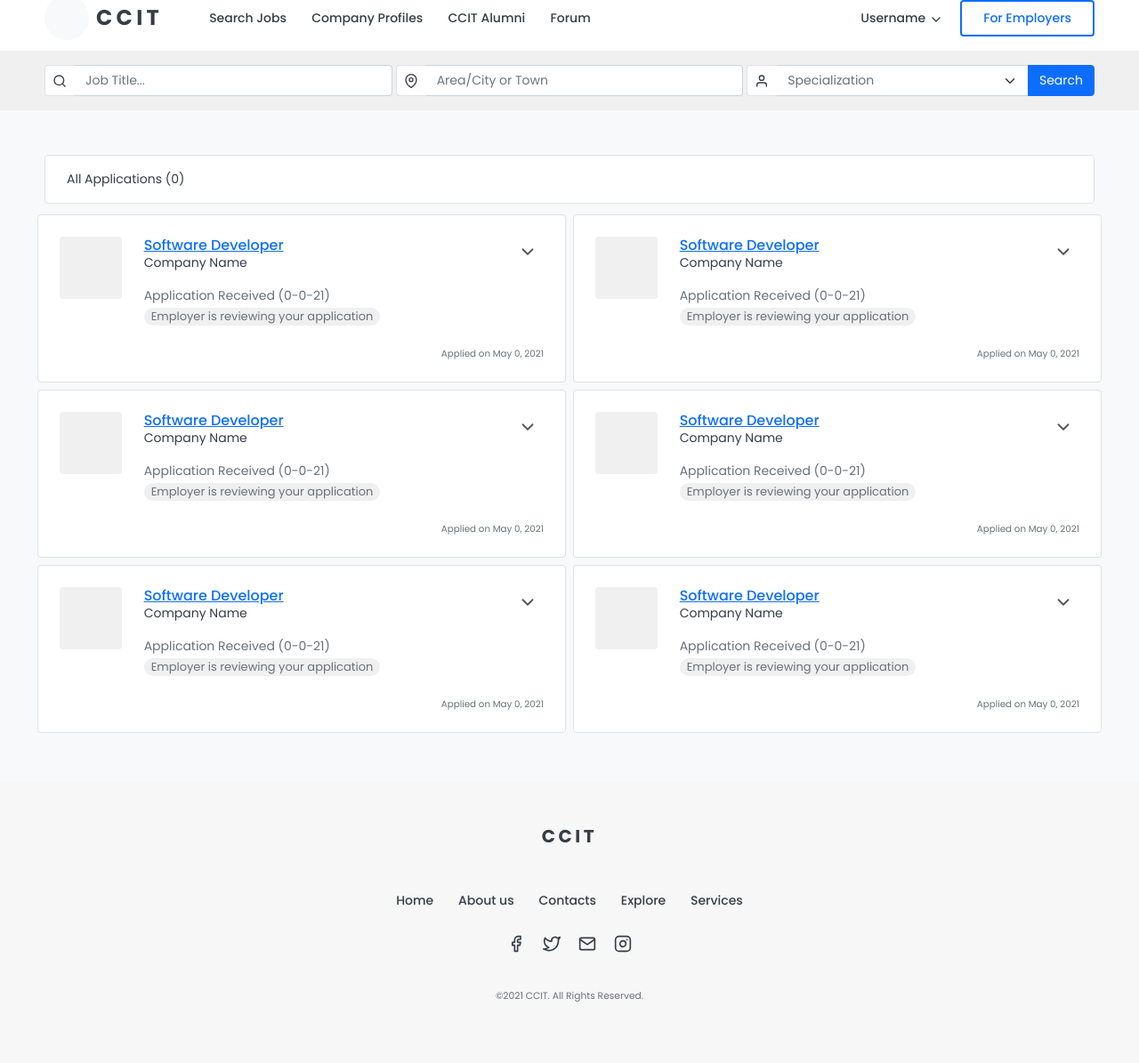
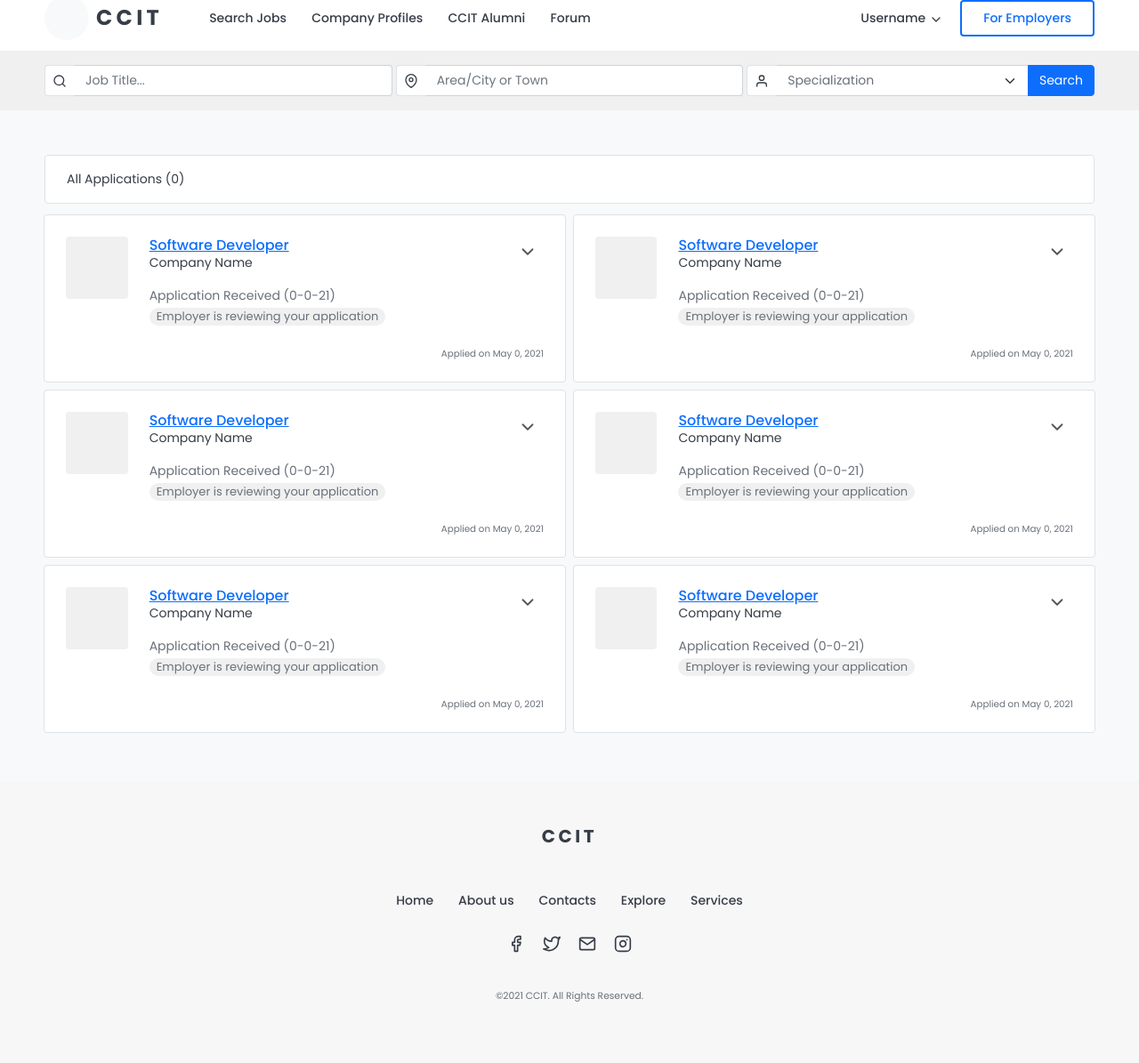
Before and after one commit to jrome-09/PortalProject, a PHP site: page /Candidate/job-applications.php in a window 1280 px wide. Shown: the part 17-1212 px from the top of the page at 89% size. Run offline with PHP 8.4, Linux system fonts and the light colour scheme; some libraries are stand-ins or nearby versions.

Commit message:
Modifying Forms

```diff
--- a/Candidate/candidate.css
+++ b/Candidate/candidate.css
@@ -38,3 +38,8 @@ div.jobs{
     bottom: 1.5rem;
     right: 1.5rem;
 }
+
+#application-row-container{
+    margin-right: calc(var(--bs-gutter-x)/ -5);
+    margin-left: calc(var(--bs-gutter-x)/ -5);
+}
--- a/Candidate/job-applications.php
+++ b/Candidate/job-applications.php
@@ -53,7 +53,7 @@ require "../html/head.html";
 				</div>
 				<div class="row" id="application-row-container">
 					<div class="col-md-6 p-1" id="multiply-application">
-						<div class="bg-white rounded border p-4">
+						<div class="bg-white rounded border p-4 shadow-sm-hover">
 							<div class="row">
 								<div class="col-md-2">
 									<div class="d-flex justify-content-center align-items-center">
@@ -68,7 +68,7 @@ require "../html/head.html";
 										<button type="button" class="btn p-1 border-1 rounded-circle hover-text-primary hover-text-feather" data-bs-toggle="dropdown"><span data-feather="chevron-down" style="height: 22px; width: 22px;"></span></button>
 										<ul class="dropdown-menu mt-1 p-2">
 											<li><a href="#" class="dropdown-item rounded py-2 pe-5 color-light fontsize-14 font-400">View Submitted Profile</a></li>
-											<li><a href="job-applications.php" class="dropdown-item rounded py-2 pe-5 color-light fontsize-14 font-400">Withdraw Application</a></li>
+											<li><a href="#" class="dropdown-item rounded py-2 pe-5 color-light fontsize-14 font-400">Withdraw Application</a></li>
 										</ul>
 									</div>
 
--- a/Candidate/jobs.php
+++ b/Candidate/jobs.php
@@ -55,7 +55,7 @@ require "../html/head.html";
                     <div class="col-md-4 pb-4" id="multiply-application">
                         <a href="#" class="no-text-decor">
                             <div class="rounded p-4 shadow-sm-hover jobs bt-visible-primary-4 hover-bg-light position-relative">
-                                <div class="image-container d-inline-block border round mb-3" style="height: 50px; width: 50px;"></div>
+                                <div class="image-container d-inline-block border rounded mb-2 background-thicker-light" style="height: 60px; width: 60px;"></div>
                                 <span data-feather="bookmark" class="float-end hover-text-primary" style="height: 22px; width: 22px;"></span>
                                 <h6 class="mb-0 color-black">Software Developer</h6>
                                 <p class="fontsize-13 color-black mb-3">Company Name</p>
```
